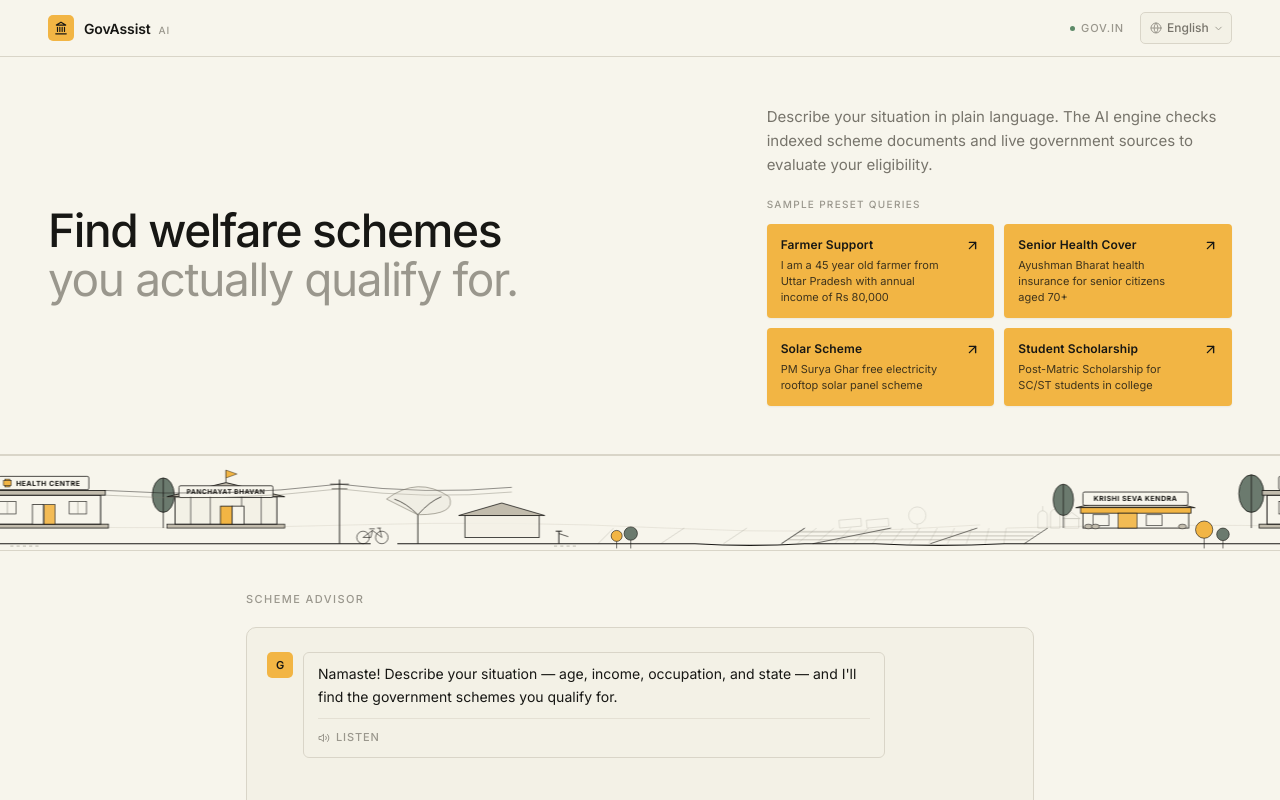
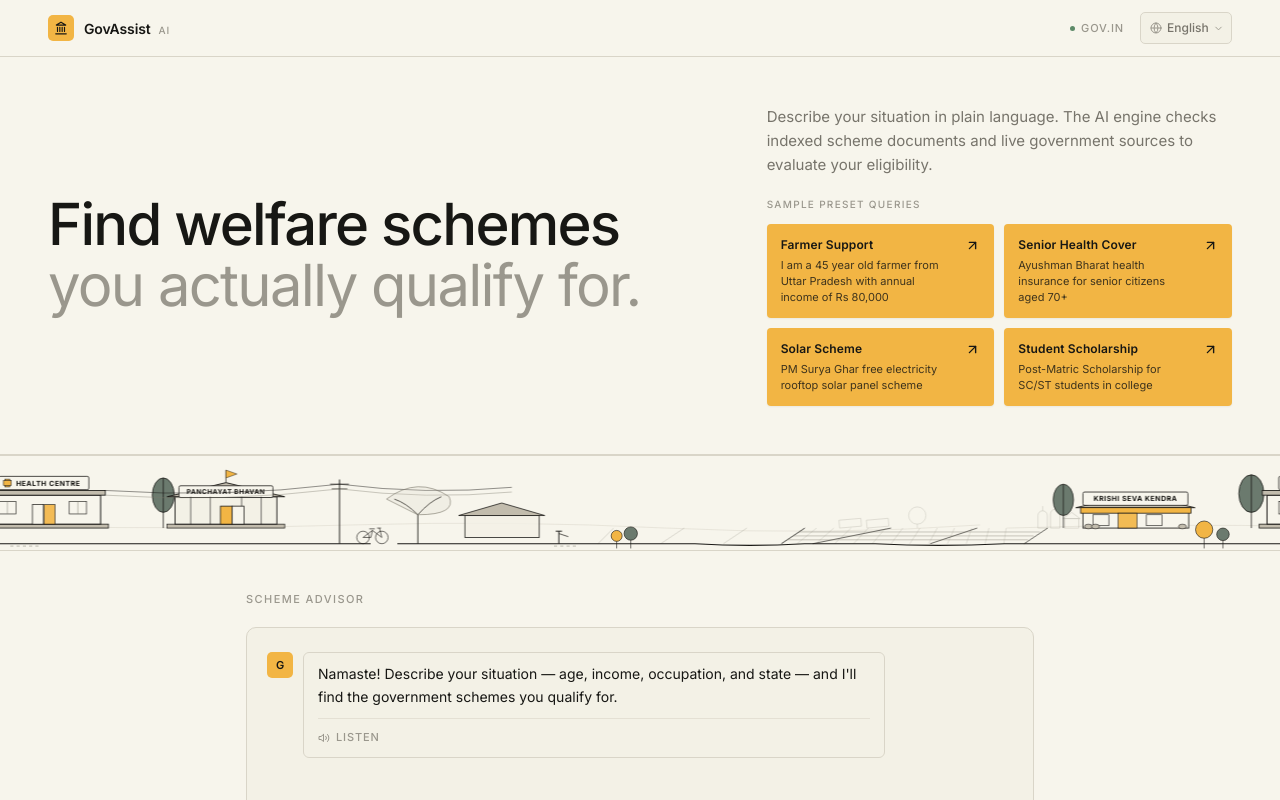
Before and after one commit to vgarg05/Government-Scheme-Discovery-Eligibility-Assistant, a React (Vite) app in the folder frontend/: page / in a window 1280 px wide. Shown: the top 800 px of the page. Built offline with nearby package versions, Linux system fonts and the light colour scheme.

Commit message:
revert: restored Hero title font size back to clamp(32px, 4.8vw, 58px)

```diff
--- a/frontend/src/components/Hero.jsx
+++ b/frontend/src/components/Hero.jsx
@@ -25,10 +25,10 @@ export default function Hero({ onPresetClick }) {
           <div className="lg:col-span-7 self-center">
             <h1
               style={{
-                fontSize: 'clamp(26px, 3.8vw, 46px)',
+                fontSize: 'clamp(32px, 4.8vw, 58px)',
                 fontWeight: 500,
                 letterSpacing: '-0.03em',
-                lineHeight: 1.08,
+                lineHeight: 1.06,
                 color: 'var(--text-primary)',
               }}
             >
```
